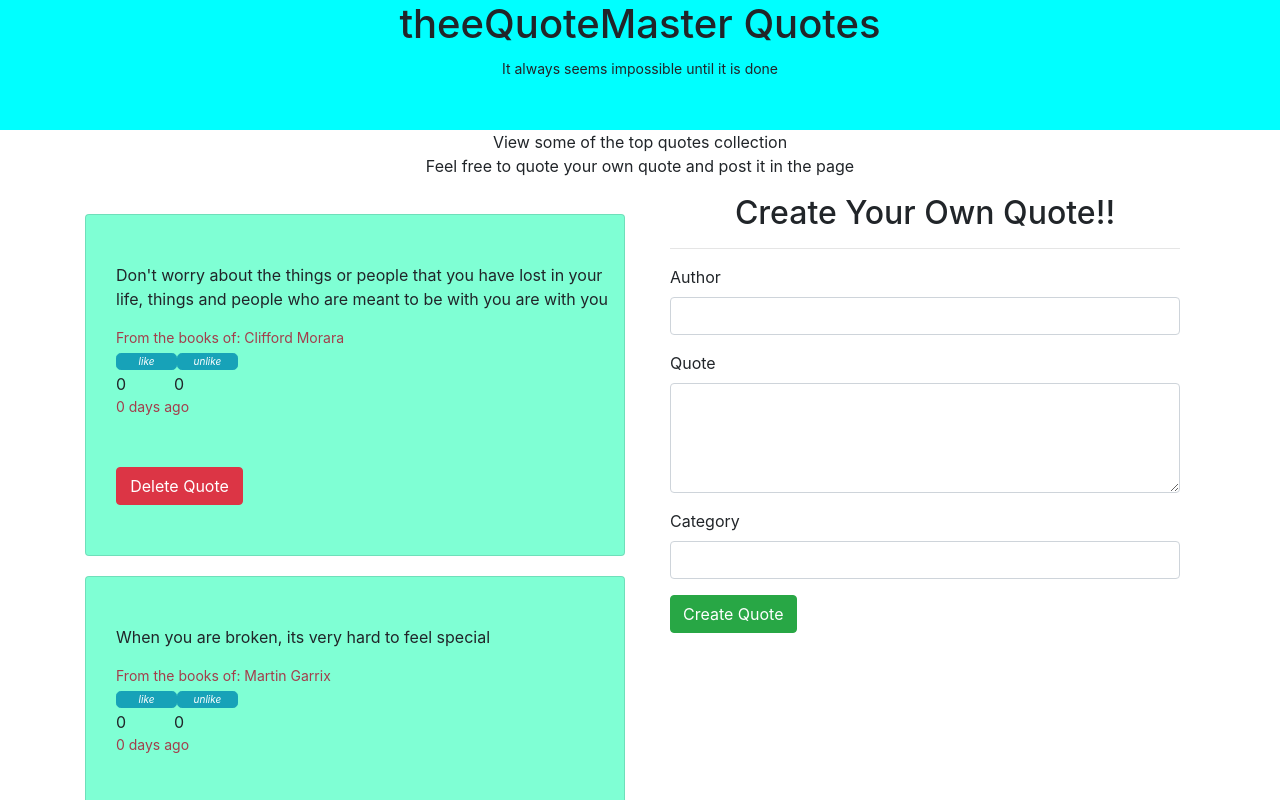
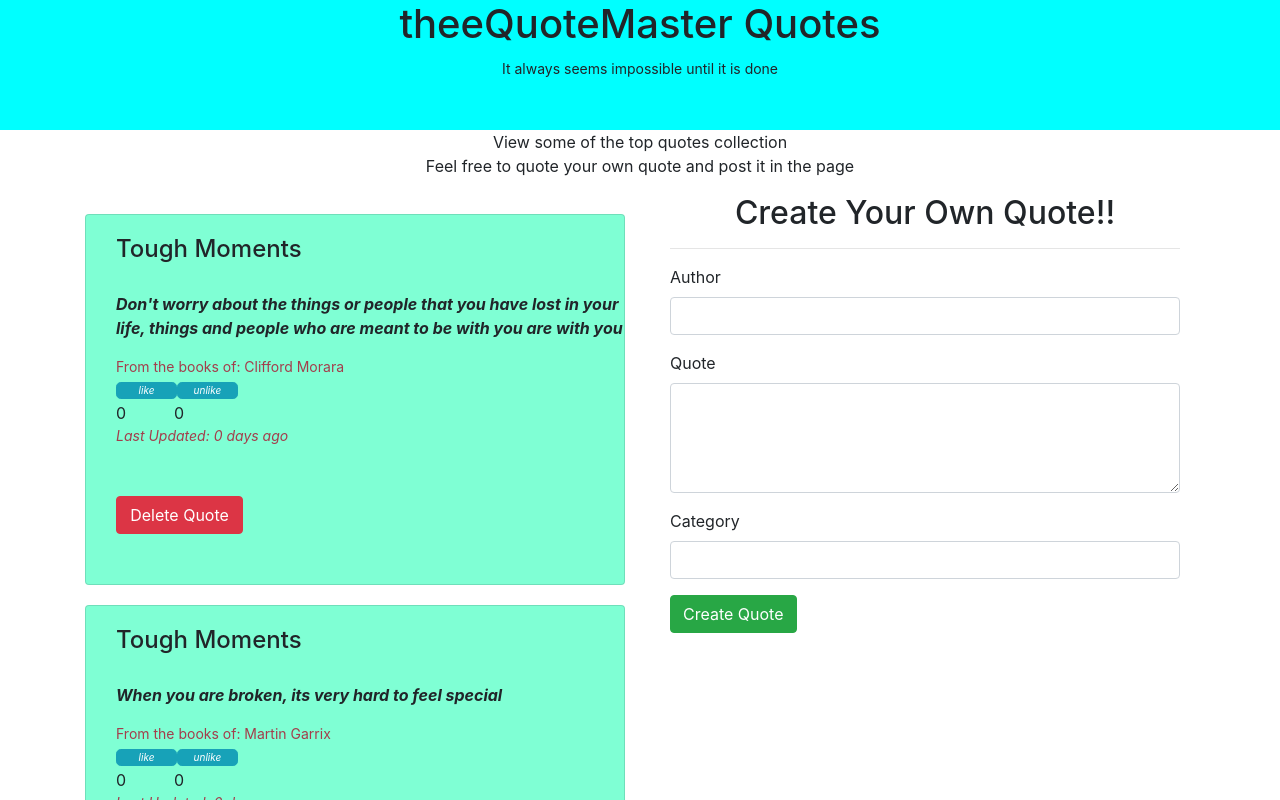
Before and after one commit to Cliffordmorara47/sturdy_quotes, an Angular app: page / in a window 1280 px wide. Shown: the top 800 px of the page. Built offline with nearby package versions, Linux system fonts and the light colour scheme.

Commit message:
Fixed errors

```diff
--- a/src/app/quote/quote.component.html
+++ b/src/app/quote/quote.component.html
@@ -10,8 +10,8 @@
             <div *ngFor='let Quote of Quotes;let i = index'>
                 <div id="card">
                     <div class="card">
-                        <h4>{{Quote.name}}</h4>
-                        <p>{{Quote.quote}}</p>
+                        <h4>{{Quote.category}}</h4>
+                        <p class="quote">{{Quote.quote}}</p>
                         <small>From the books of: {{Quote.author}}</small>
                         <div class="icons">
                             <span class="glyphicon glyphicon-thumbs-up btn btn-info btn-lg"
@@ -23,7 +23,7 @@
                             <span class="pr-5">{{ Quote.upVotes }}</span>
                             <span class="pr-5">{{ Quote.downVotes }}</span>
                         </div>
-                        <small>{{Quote.daysPassed|dateCount}} days ago</small>
+                        <small><i>Last Updated: {{Quote.daysPassed|dateCount}} days ago</i></small>
                         <div class="myBtn">
                             <button class="btn btn-danger" (click)="deleteQuote($event, i)">Delete Quote</button>
                         </div>
@@ -47,6 +47,13 @@
     .card {
         width: 100%;
         padding-top: 20px;
+    }
+    .quote{
+        font-weight: bolder;
+        font-style: italic;
+    }
+    .quote:hover{
+        font-style: normal;
     }
 
     .intro {
```
